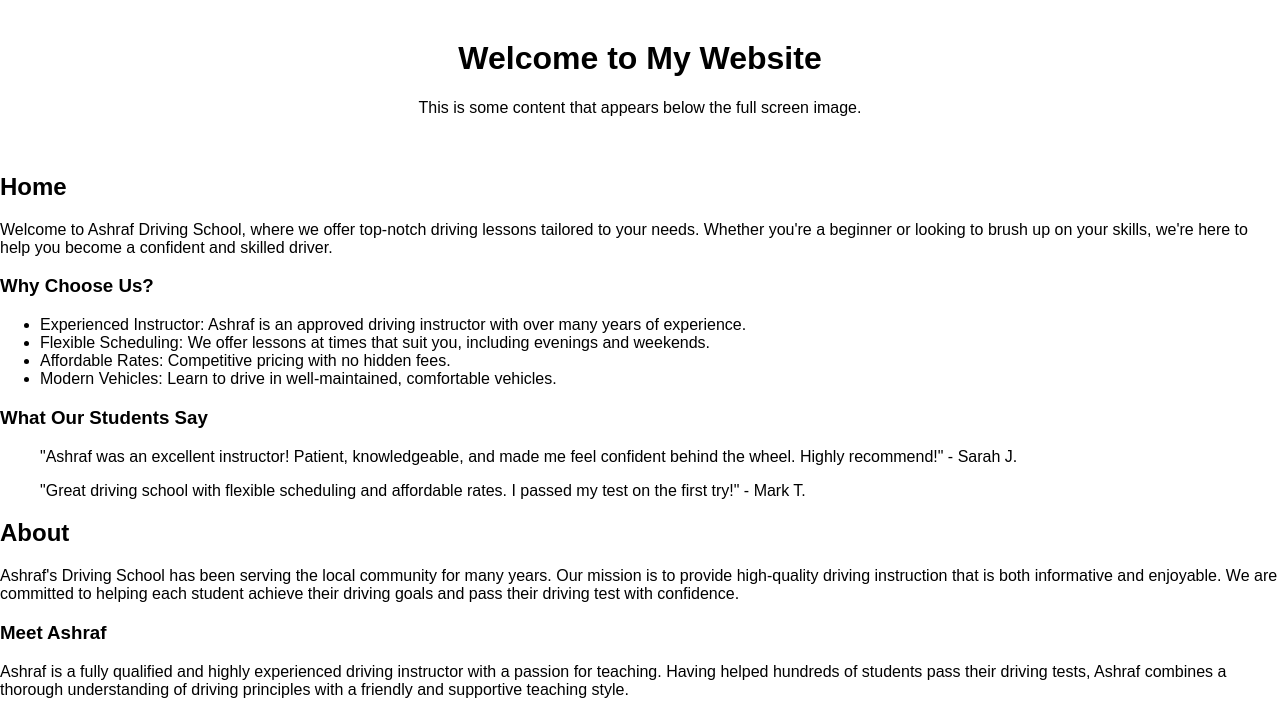
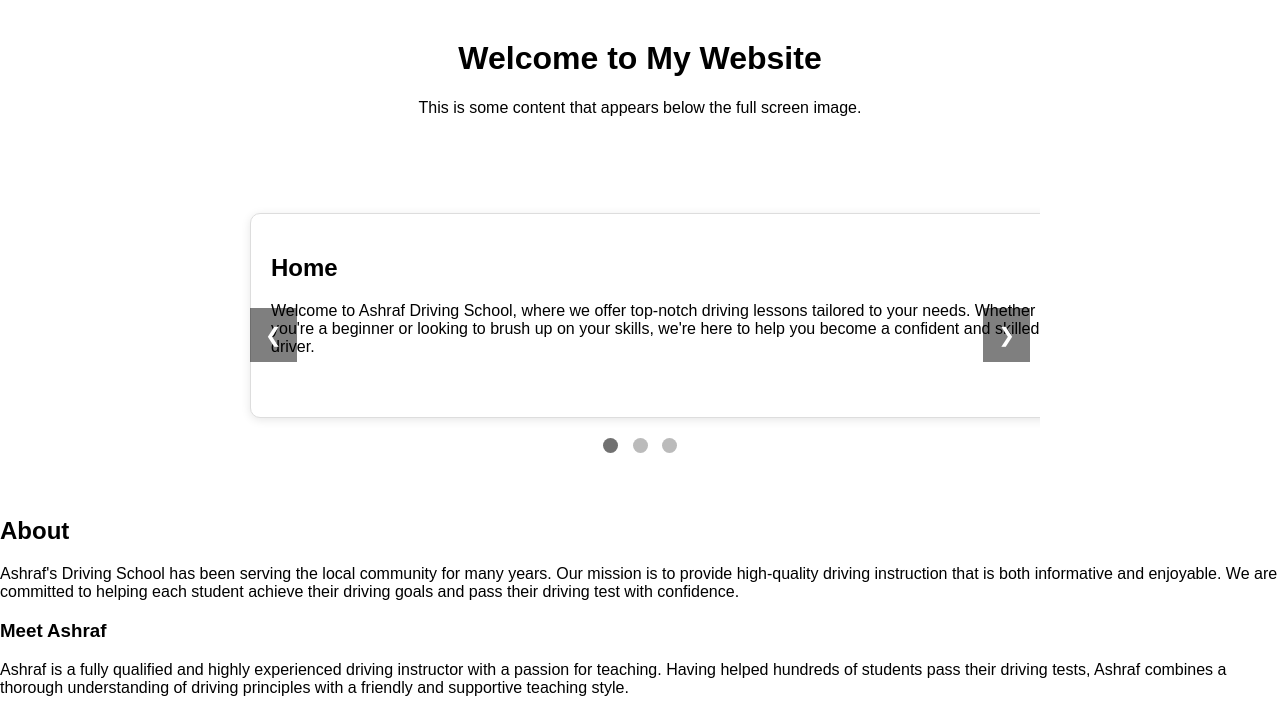
Before and after one commit to RahinAshraf/ash_driving_school, a Django app: page / in a window 1280 px wide. Shown: the part 801-1508 px from the top of the page. Run offline with Django 3.2, Linux system fonts and the light colour scheme.

Commit message:
Describe the changes you made

```diff
--- a/ash_driving_school/templates/abu.html
+++ b/ash_driving_school/templates/abu.html
@@ -88,6 +88,77 @@
         }
 
 
+        .carousel-container {
+            width: 100%;
+            max-width: 800px;
+            margin: 50px auto;
+            position: relative;
+            overflow: hidden;
+        }
+
+        .carousel {
+            display: flex;
+            transition: transform 0.5s ease-in-out;
+        }
+
+        .card {
+            width: 100%;
+            flex-shrink: 0;
+            background-color: #fff;
+            border: 1px solid #ddd;
+            border-radius: 10px;
+            box-shadow: 0 2px 10px rgba(0, 0, 0, 0.1);
+            margin: 10px;
+            padding: 20px;
+        }
+
+        .carousel img {
+            width: 100%;
+            height: auto;
+            border-radius: 10px;
+        }
+
+        .prev, .next {
+            position: absolute;
+            top: 50%;
+            transform: translateY(-50%);
+            background-color: rgba(0, 0, 0, 0.5);
+            color: white;
+            padding: 15px;
+            font-size: 20px;
+            border: none;
+            cursor: pointer;
+            z-index: 10;
+        }
+
+        .prev {
+            left: 10px;
+        }
+
+        .next {
+            right: 10px;
+        }
+
+        .dots-container {
+            text-align: center;
+            padding: 10px;
+        }
+
+        .dot {
+            display: inline-block;
+            width: 15px;
+            height: 15px;
+            margin: 0 5px;
+            background-color: #bbb;
+            border-radius: 50%;
+            cursor: pointer;
+        }
+
+        .active {
+            background-color: #717171;
+        }
+
+
 
     </style>
 
@@ -145,17 +216,27 @@
 
      <main id="content">
         <section id="home" class="section">
+    <div class="carousel-container">
+        <div class="carousel">
+            <!-- Card 1: Home Introduction -->
+            <div class="card">
                 <h2>Home</h2>
                 <p>Welcome to Ashraf Driving School, where we offer top-notch driving lessons tailored to your needs. Whether you're a beginner or looking to brush up on your skills, we're here to help you become a confident and skilled driver.</p>
+            </div>
 
+            <!-- Card 2: Why Choose Us -->
+            <div class="card">
                 <h3>Why Choose Us?</h3>
                 <ul>
-                <li>Experienced Instructor: Ashraf is an approved driving instructor with over many years of experience.</li>
+                    <li>Experienced Instructor: Ashraf is an approved driving instructor with many years of experience.</li>
                     <li>Flexible Scheduling: We offer lessons at times that suit you, including evenings and weekends.</li>
                     <li>Affordable Rates: Competitive pricing with no hidden fees.</li>
                     <li>Modern Vehicles: Learn to drive in well-maintained, comfortable vehicles.</li>
                 </ul>
+            </div>
 
+            <!-- Card 3: What Our Students Say -->
+            <div class="card">
                 <h3>What Our Students Say</h3>
                 <blockquote>
                     <p>"Ashraf was an excellent instructor! Patient, knowledgeable, and made me feel confident behind the wheel. Highly recommend!" - Sarah J.</p>
@@ -163,7 +244,22 @@
                 <blockquote>
                     <p>"Great driving school with flexible scheduling and affordable rates. I passed my test on the first try!" - Mark T.</p>
                 </blockquote>
+            </div>
+        </div>
+
+        <!-- Navigation Arrows -->
+        <button class="prev">&#10094;</button>
+        <button class="next">&#10095;</button>
+
+        <!-- Dots Navigation -->
+        <div class="dots-container">
+            <span class="dot"></span>
+            <span class="dot"></span>
+            <span class="dot"></span>
+        </div>
+    </div>
 </section>
+
 
         <section id="about" class="section">
     <h2>About</h2>
@@ -210,7 +306,52 @@
                 <p></p>
             </div>
         </section>
+
     </main>
+
+    <script>
+    const prevButton = document.querySelector('.prev');
+    const nextButton = document.querySelector('.next');
+    const carousel = document.querySelector('.carousel');
+    const dots = document.querySelectorAll('.dot');
+    let currentIndex = 0;
+
+    const updateCarousel = () => {
+        // Update the carousel position
+        carousel.style.transform = `translateX(-${currentIndex * 100}%)`;
+
+        // Update active dot
+        dots.forEach((dot, index) => {
+            dot.classList.remove('active');
+            if (index === currentIndex) {
+                dot.classList.add('active');
+            }
+        });
+    };
+
+    // Next slide
+    nextButton.addEventListener('click', () => {
+        currentIndex = (currentIndex + 1) % dots.length; // Loop back to the first slide
+        updateCarousel();
+    });
+
+    // Previous slide
+    prevButton.addEventListener('click', () => {
+        currentIndex = (currentIndex - 1 + dots.length) % dots.length; // Loop to the last slide
+        updateCarousel();
+    });
+
+    // Dots click navigation
+    dots.forEach((dot, index) => {
+        dot.addEventListener('click', () => {
+            currentIndex = index;
+            updateCarousel();
+        });
+    });
+
+    // Initialize carousel
+    updateCarousel();
+</script>
 
 </body>
 </html>
```
Lines whose indentation alone changed are shown as unchanged.
